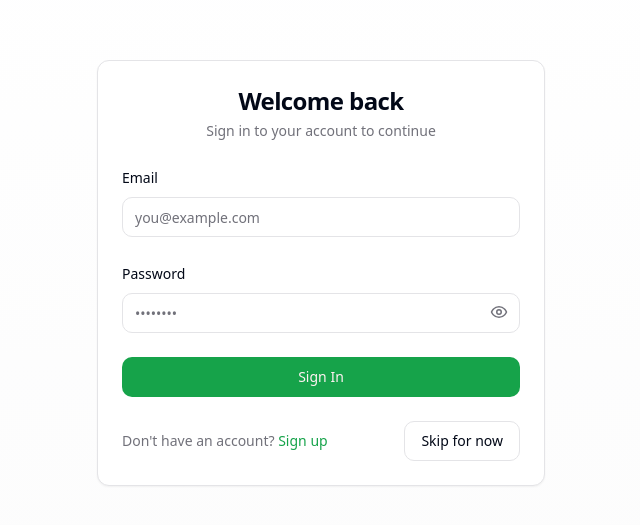
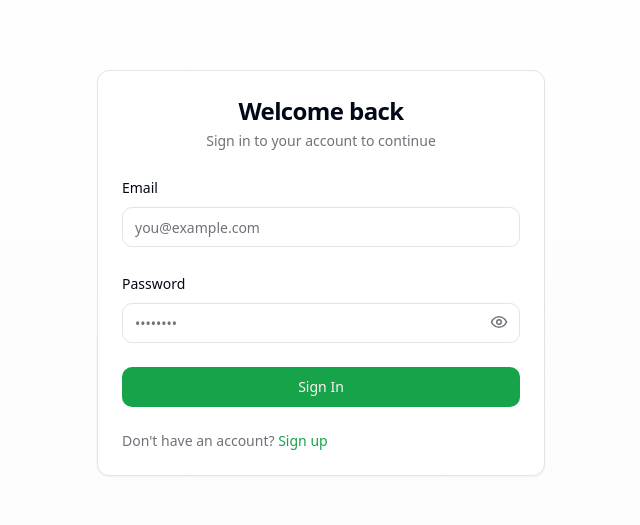
Before and after one commit to sysvisyut/GreenAura, a Next.js app in the folder green-aura-web/: page /login in a window 1280 px wide. Shown: the part 127-652 px from the top of the page, without its empty margins (319-959 px from the left). Built offline with nearby package versions, Linux system fonts and the light colour scheme; no server answers.

Commit message:
fix: removed the skip auth button

```diff
--- a/green-aura-web/src/app/(auth)/login/page.tsx
+++ b/green-aura-web/src/app/(auth)/login/page.tsx
@@ -146,9 +146,6 @@ export default function LoginPage() {
               Sign up
             </Link>
           </p>
-          <Button variant="outline" onClick={handleSkip}>
-            Skip for now
-          </Button>
         </CardFooter>
       </Card>
     </motion.div>
```
